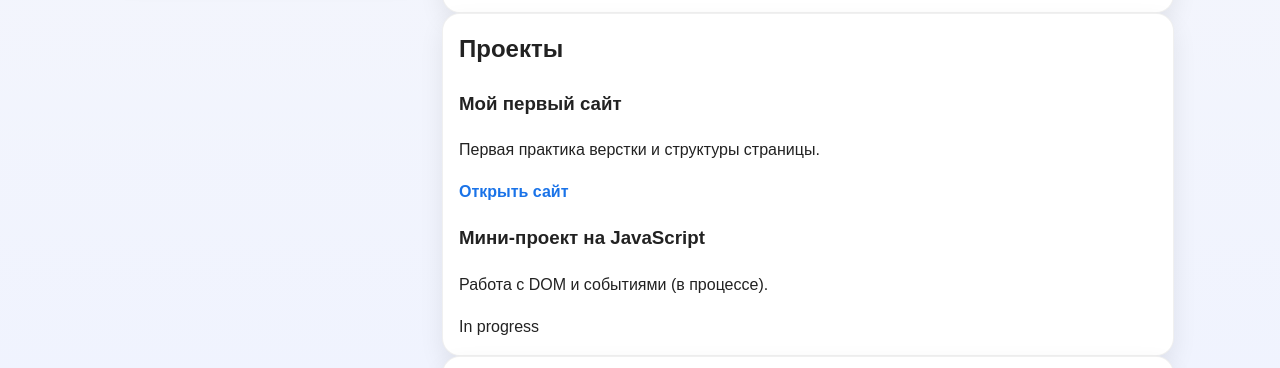
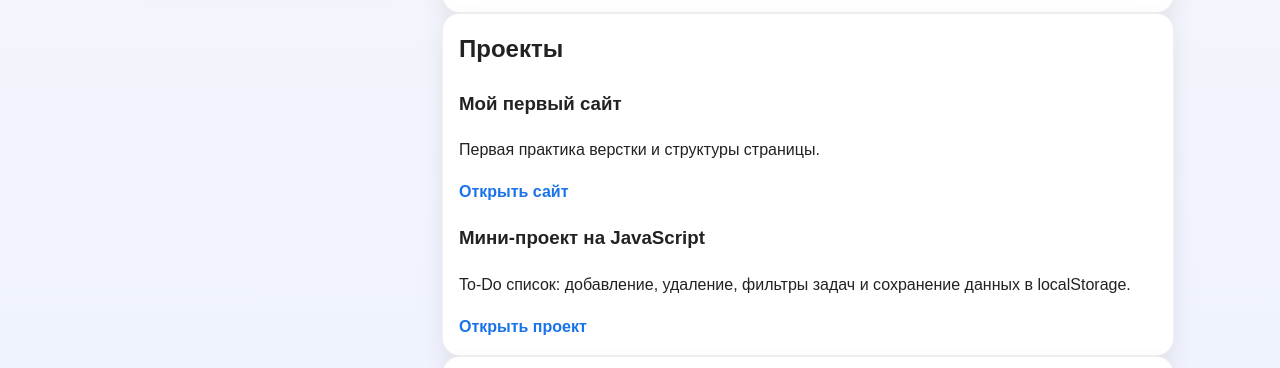
Before and after one commit to sanobar-dev/frontend-learning, a plain HTML site: page index.html in a window 1280 px wide. Shown: the part 416-784 px from the top of the page. Drawn offline with Linux system fonts and the light colour scheme.

Commit message:
Update index.html

```diff
--- a/index.html
+++ b/index.html
@@ -63,10 +63,17 @@
           </article>
 
           <article class="project">
-            <h3>Мини-проект на JavaScript</h3>
-            <p>Работа с DOM и событиями (в процессе).</p>
-            <span class="badge">In progress</span>
-          </article>
+  <h3>Мини-проект на JavaScript</h3>
+
+  <p>
+    To-Do список: добавление, удаление, фильтры задач и сохранение данных
+    в localStorage.
+  </p>
+
+  <a class="link" href="./js-mini-project/" target="_blank" rel="noopener">
+    Открыть проект
+  </a>
+</article>
         </section>
 
         <section id="contacts" class="card">
```
